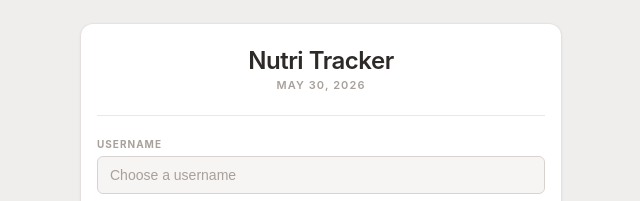
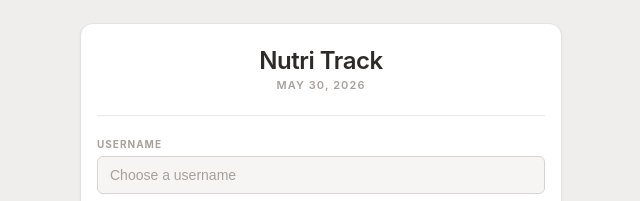
Before and after one commit to chrssz/Cal-Tracker, a website built with Vite: page register.html in a window 1280 px wide. Shown: the top 201 px of the page, 319-959 px from the left. Built offline with nearby package versions, Linux system fonts and the light colour scheme.

Commit message:
Titel fixes

```diff
--- a/register.html
+++ b/register.html
@@ -5,14 +5,14 @@
     <link rel="icon" type="image/svg+xml" href="/favicon.svg" />
     <link rel="manifest" href="/manifest.webmanifest"/>
     <meta name="viewport" content="width=device-width, initial-scale=1.0" />
-    <title>Nutri Tracker — Register</title>
+    <title>Nutri Track — Register</title>
     <link rel="stylesheet" href="/src/style.css">
     <link rel="stylesheet" href="/src/auth.css">
   </head>
   <body>
     <section id="main" class="panel">
       <section id="app-name">
-        <h1>Nutri Tracker</h1>
+        <h1>Nutri Track</h1>
         <p id="date"></p>
       </section>
 
```
Also changed, not shown: index.html (+2 -2 lines), login.html (+2 -2 lines).
